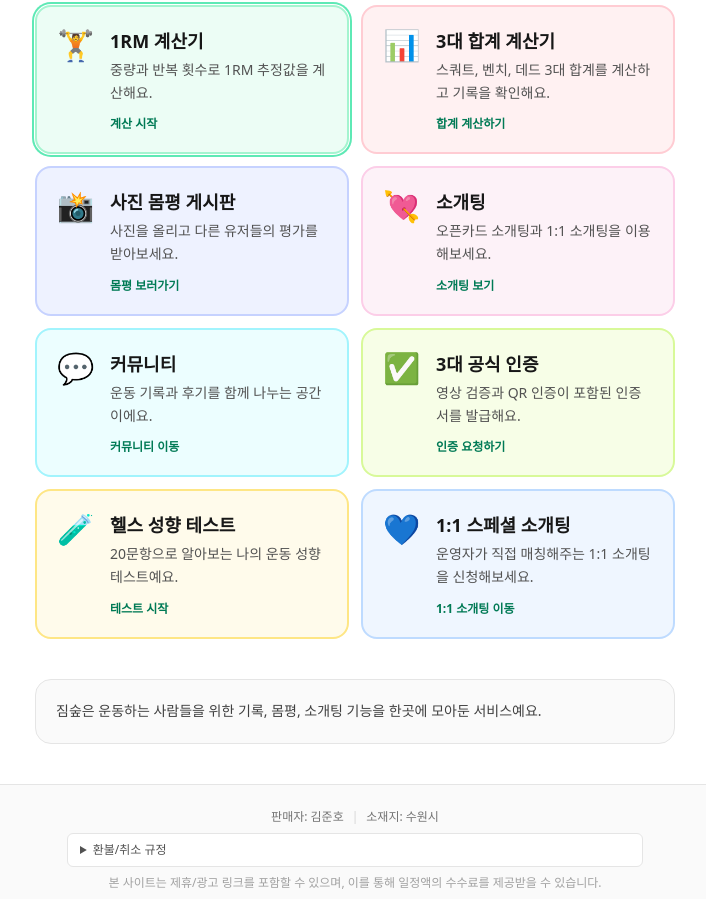
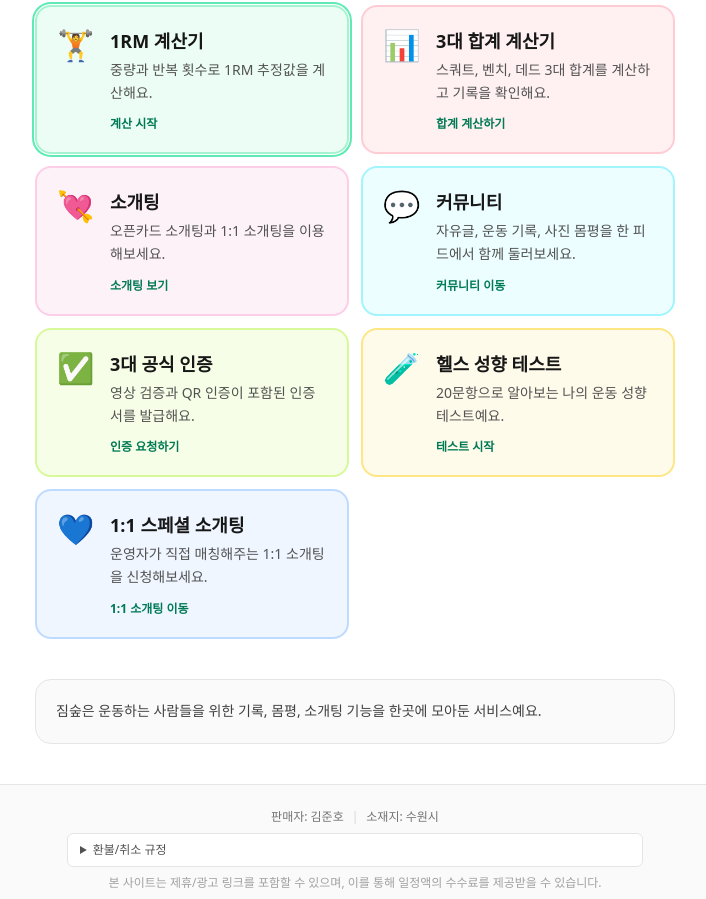
Before and after one commit to DDULSONN/health, a Next.js app: page / in a window 1280 px wide. Shown: the part 701-1600 px from the top of the page, without its empty margins (285-991 px from the left). Built offline with nearby package versions, Linux system fonts and the light colour scheme; no server answers; the database is empty.

Commit message:
Merge home community and bodycheck entry points

```diff
--- a/app/page.tsx
+++ b/app/page.tsx
@@ -41,15 +41,6 @@ const FEATURES: Feature[] = [
     cta: "합계 계산하기",
   },
   {
-    id: "photo_bodycheck",
-    href: "/community/bodycheck",
-    title: "사진 몸평 게시판",
-    emoji: "📸",
-    description: "사진을 올리고 다른 유저들의 평가를 받아보세요.",
-    accent: "bg-indigo-50 border-indigo-200 hover:border-indigo-400",
-    cta: "몸평 보러가기",
-  },
-  {
     id: "dating",
     href: "/community/dating",
     title: "소개팅",
@@ -63,7 +54,7 @@ const FEATURES: Feature[] = [
     href: "/community",
     title: "커뮤니티",
     emoji: "💬",
-    description: "운동 기록과 후기를 함께 나누는 공간이에요.",
+    description: "자유글, 운동 기록, 사진 몸평을 한 피드에서 함께 둘러보세요.",
     accent: "bg-cyan-50 border-cyan-200 hover:border-cyan-400",
     cta: "커뮤니티 이동",
   },
--- a/components/Header.tsx
+++ b/components/Header.tsx
@@ -13,7 +13,6 @@ const HeaderUserMenu = dynamic(() => import("@/components/HeaderUserMenu"), {
 const NAV_ITEMS = [
   { href: "/1rm", label: "1RM 계산기" },
   { href: "/lifts", label: "3대 합계" },
-  { href: "/community/bodycheck", label: "사진 몸평" },
   { href: "/community/dating", label: "소개팅" },
   { href: "/community", label: "커뮤니티" },
   { href: "/certify", label: "3대 인증" },
```
